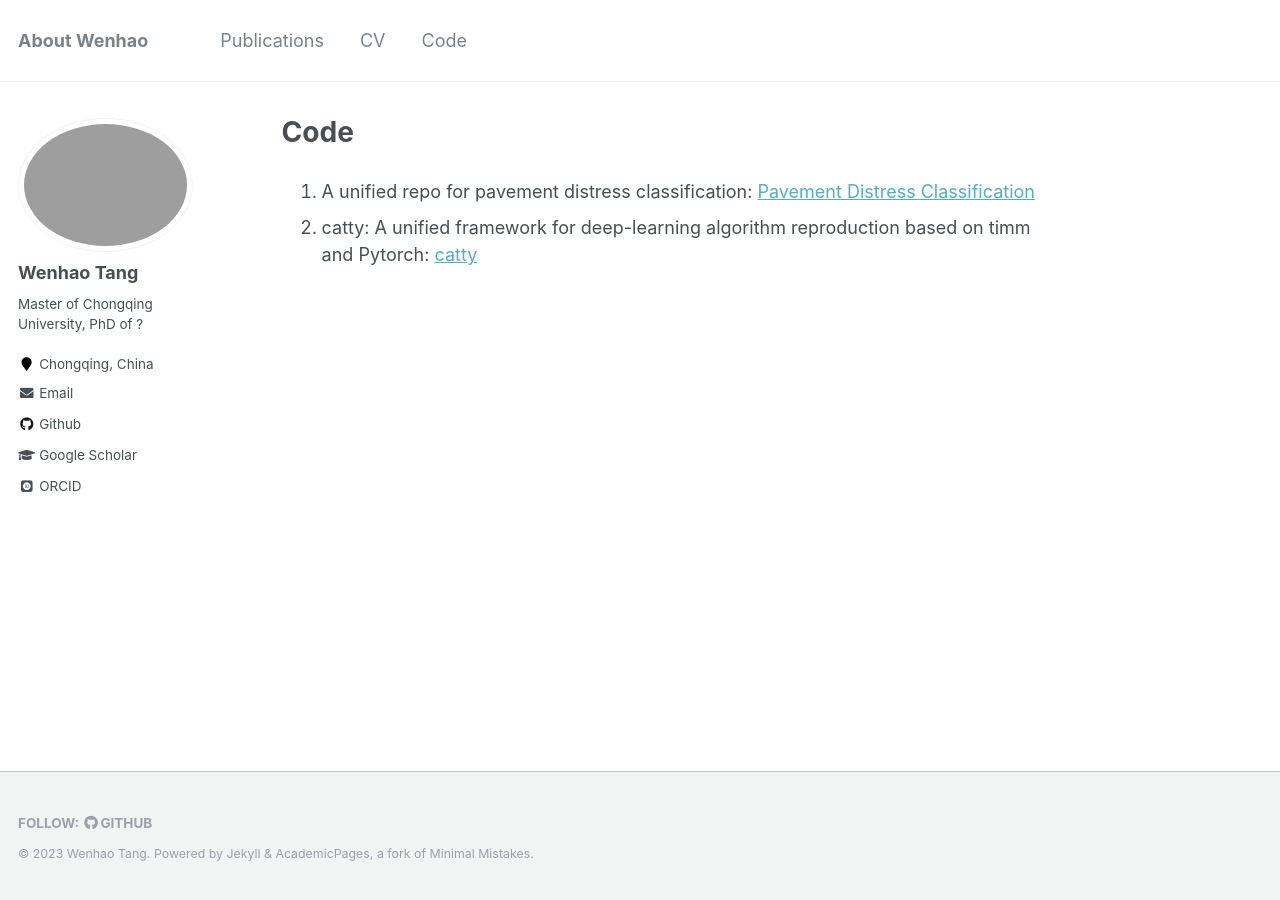
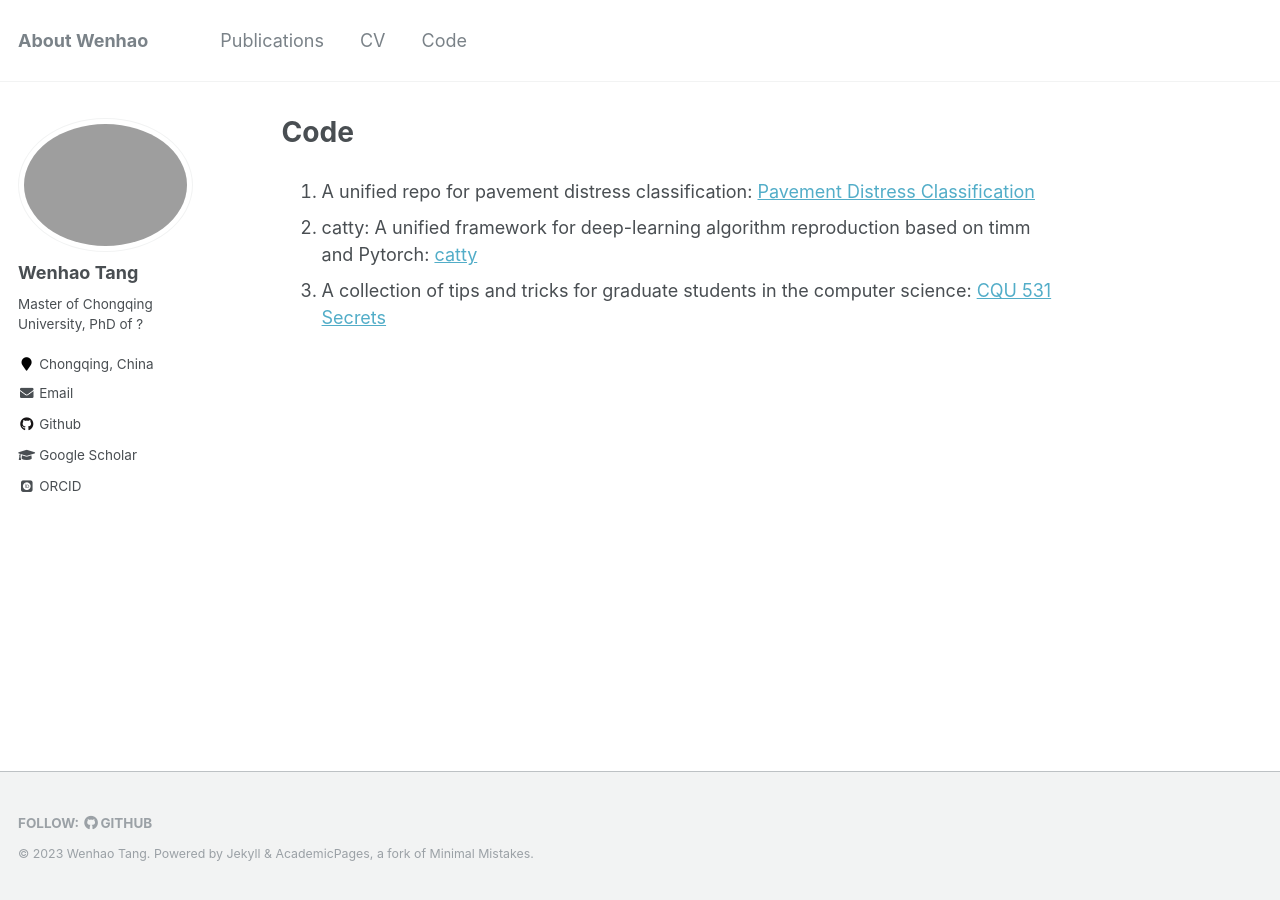
Before and after one commit to DearCaat/DearCaat.github.io, a Jekyll site: the page built from _pages/code.md, in a window 1280 px wide. Built offline with Jekyll 4.4.1, drawn with Linux system fonts in a browser that asks for light colours; some web fonts are replaced.

Commit message:
update code

```diff
--- a/_pages/code.md
+++ b/_pages/code.md
@@ -8,3 +8,4 @@ redirect_from:
 
 1. A unified repo for pavement distress classification: [Pavement Distress Classification](https://github.com/DearCaat/Pavement-Distress-Classification)
 2. catty: A unified framework for deep-learning algorithm reproduction based on timm and Pytorch: [catty](https://github.com/DearCaat/catty)
+3. A collection of tips and tricks for graduate students in the computer science: [CQU 531 Secrets](https://github.com/DearCaat/CQU_531_Secrets)
```
